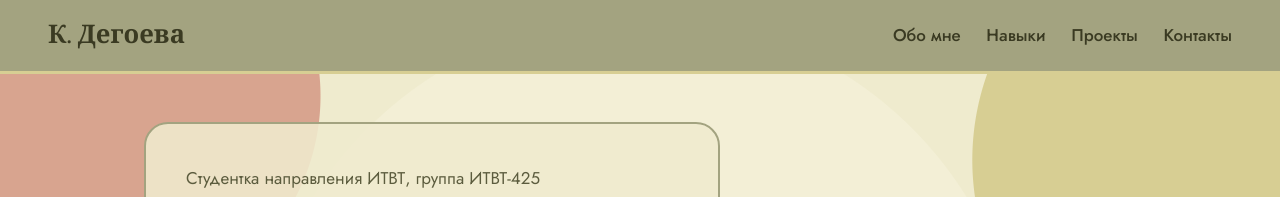
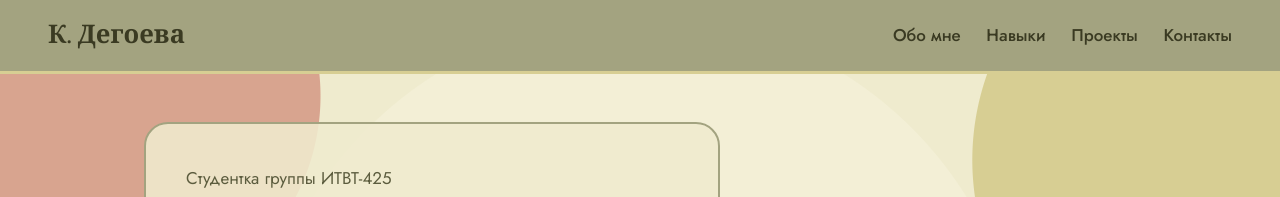
Before and after one commit to chrijik/lab7, a plain HTML site: page index.html in a window 1280 px wide. Shown: the top 197 px of the page. Drawn offline with nearby package versions, Linux system fonts and the light colour scheme; files that its build step writes are made by us from their sources.

Commit message:
Update index.html

```diff
--- a/index.html
+++ b/index.html
@@ -32,7 +32,7 @@
 
     <section class="hero">
       <div class="hero-text">
-        <p class="hero-lead">Студентка направления ИТВТ, группа ИТВТ-425</p>
+        <p class="hero-lead">Студентка группы ИТВТ-425</p>
         <h1>Кристина Дегоева</h1>
         <p class="hero-sub">Верстаю страницы, проектирую базы данных и настраиваю веб-серверы.</p>
         <a class="button" href="#projects">Смотреть проекты</a>
```
